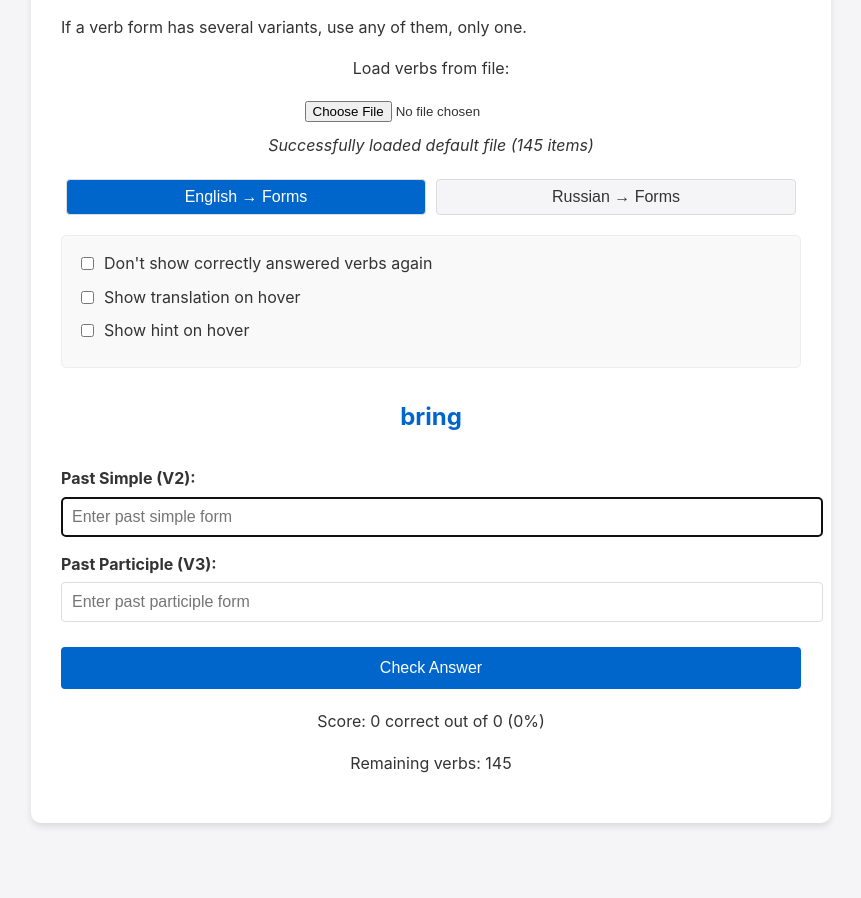
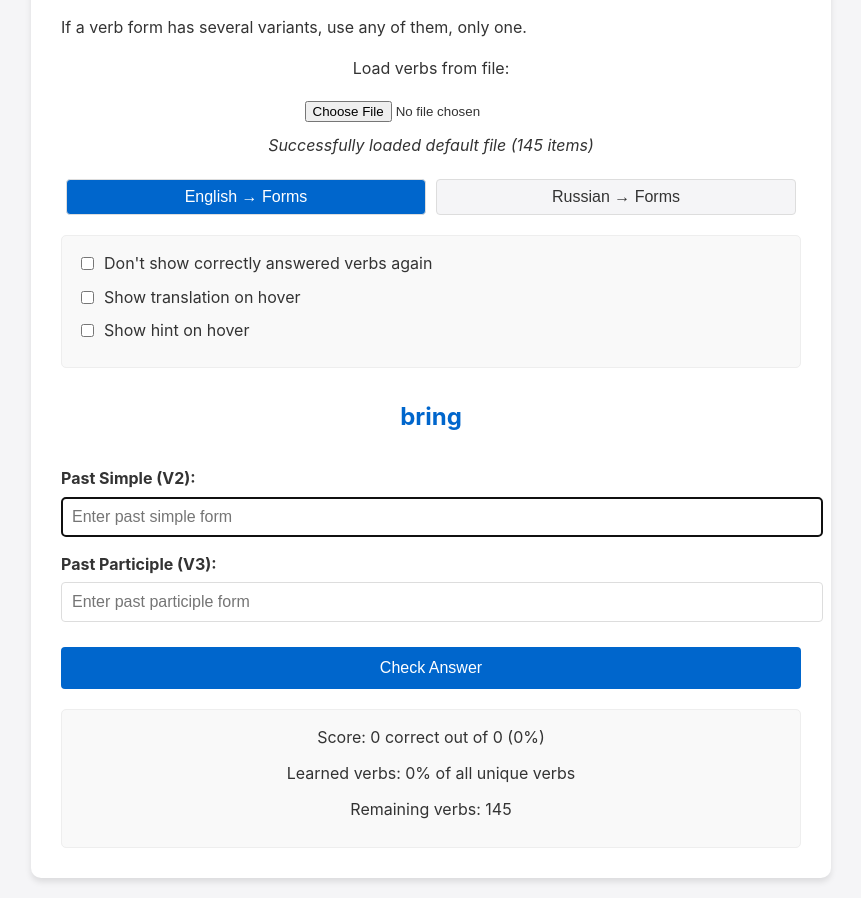
Before and after one commit to artyrian/verbs, a plain HTML site: page index.html in a window 1280 px wide. Shown: the part 138-1036 px from the top of the page, without its empty margins (209-1070 px from the left). Before the commit the page ends 981 px from the top, so only its background shows below. Drawn offline with Linux system fonts and the light colour scheme.

Commit message:
add uniq stat

```diff
--- a/index.html
+++ b/index.html
@@ -75,8 +75,15 @@
         </div>
 
         <div class="stats">
-            <p>Score: <span id="score">0</span> correct out of <span id="total">0</span> (<span id="percentage">0%</span>)</p>
-            <p>Remaining verbs: <span id="remaining-verbs">0</span></p>
+            <div class="stats-row">
+                <p>Score: <span id="score">0</span> correct out of <span id="total">0</span> (<span id="percentage">0%</span>)</p>
+            </div>
+            <div class="stats-row">
+                <p>Learned verbs: <span id="learned-percent">0%</span> of all unique verbs</p>
+            </div>
+            <div class="stats-row">
+                <p>Remaining verbs: <span id="remaining-verbs">0</span></p>
+            </div>
             <button id="reset-stats" class="reset-stats hidden">Reset Stats & Include All Verbs</button>
         </div>
     </div>
--- a/script.js
+++ b/script.js
@@ -29,6 +29,7 @@ const correctAnswer = document.getElementById('correct-answer');
 const scoreElement = document.getElementById('score');
 const totalElement = document.getElementById('total');
 const percentageElement = document.getElementById('percentage');
+const learnedPercentElement = document.getElementById('learned-percent');
 const remainingVerbsElement = document.getElementById('remaining-verbs');
 const fileInput = document.getElementById('verb-file');
 const fileStatus = document.getElementById('file-status');
@@ -350,9 +351,14 @@ function checkAnswer() {
     if (isCorrect) {
         score++;
 
+        // Check if this verb was already correctly answered
+        const alreadyAnswered = correctlyAnsweredVerbs.some(verb => verb.id === currentVerb.id);
+
+        if (!alreadyAnswered) {
+            correctlyAnsweredVerbs.push(currentVerb);
+        }
+
         if (excludeCorrectCheckbox.checked) {
-            correctlyAnsweredVerbs.push(currentVerb);
-
             availableVerbs = availableVerbs.filter(verb => verb.id !== currentVerb.id);
             updateRemainingCount();
 
@@ -381,10 +387,17 @@ function checkVerbForms(input, expected) {
 }
 
 function updateStats() {
+    // Update attempt success rate
     scoreElement.textContent = score;
     totalElement.textContent = total;
     const percentage = total > 0 ? Math.round((score / total) * 100) : 0;
     percentageElement.textContent = `${percentage}%`;
+
+    // Update learned verbs percentage
+    const totalUniqueVerbs = parsedVerbs.length;
+    const learnedVerbs = correctlyAnsweredVerbs.length;
+    const learnedPercentage = totalUniqueVerbs > 0 ? Math.round((learnedVerbs / totalUniqueVerbs) * 100) : 0;
+    learnedPercentElement.textContent = `${learnedPercentage}%`;
 }
 
 initQuiz();
--- a/styles.css
+++ b/styles.css
@@ -114,6 +114,18 @@ button:disabled {
     margin-top: 20px;
     text-align: center;
     font-size: 16px;
+    padding: 15px;
+    background-color: #f9f9f9;
+    border-radius: 5px;
+    border: 1px solid #eee;
+}
+
+.stats-row {
+    margin-bottom: 10px;
+}
+
+.stats-row p {
+    margin: 0;
 }
 
 .hidden {
```
